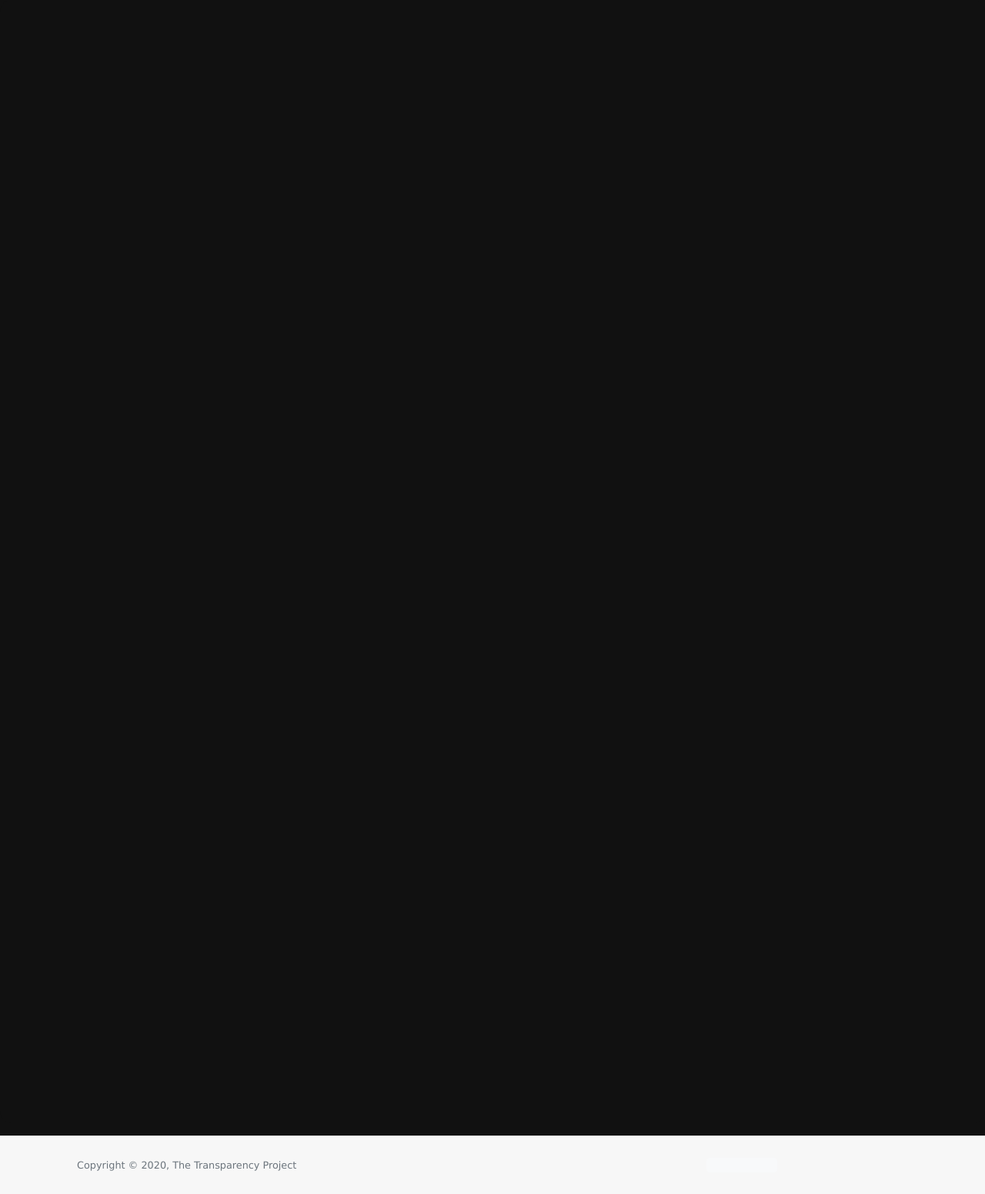
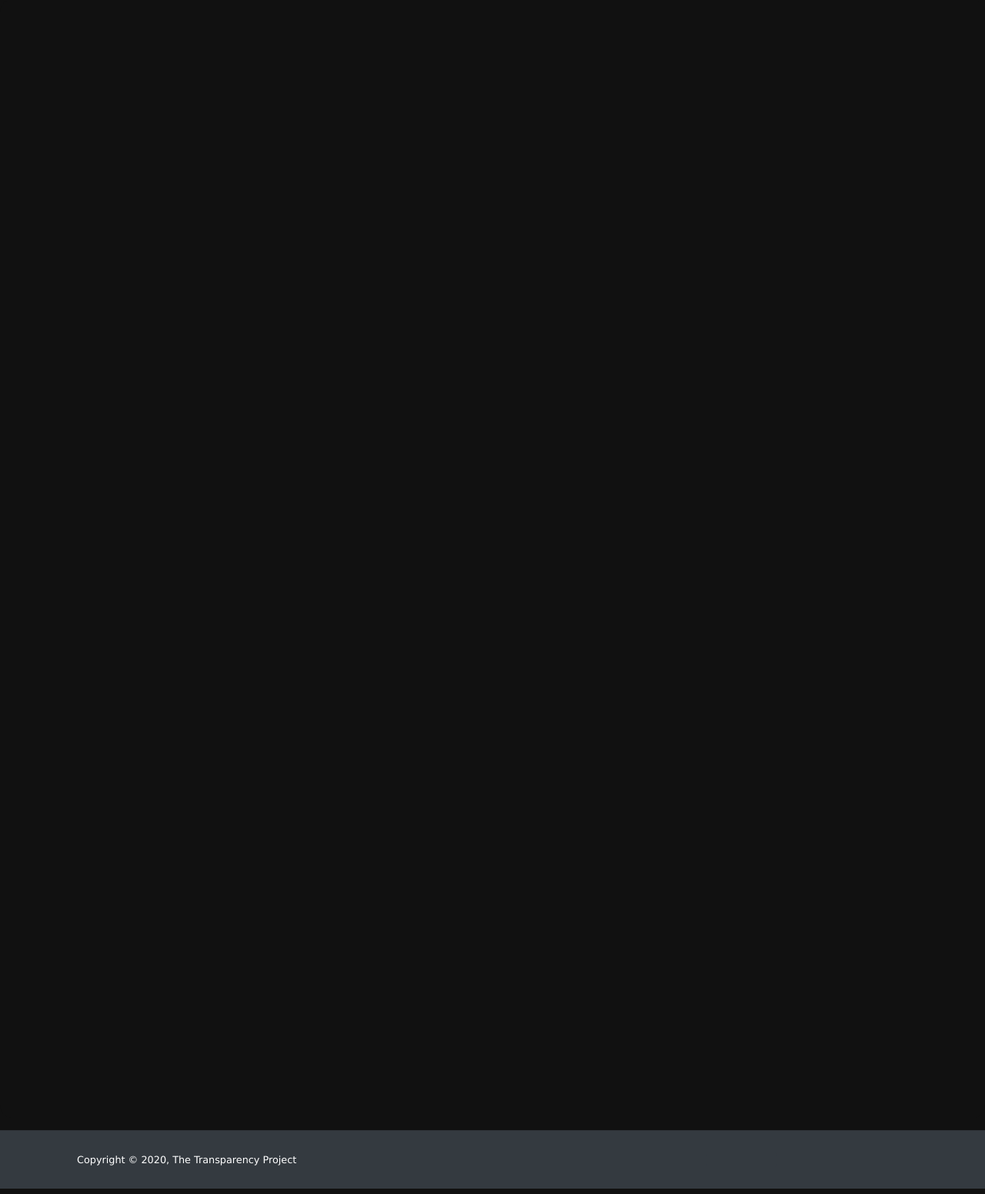
Before and after one commit to datascienceucsc/dss-cruzhacks, a Flask app: template server/server/templates/national_report.html in a window 1280 px wide. Shown: the part 404-1955 px from the top of the page at 77% size. Run offline with Flask 3, Linux system fonts and the light colour scheme; the template is opened without the code that fills it, so the values that code supplies are empty; parts of the project's set-up code (start-up, migrations or seed data) failed here and were passed over; some libraries are stand-ins or nearby versions.

Commit message:
fix merge conflicts, push style fixes

```diff
--- a/server/dash/overall_spending_chloro.py
+++ b/server/dash/overall_spending_chloro.py
@@ -66,6 +66,7 @@ app = dash.Dash(__name__, external_stylesheets=["http://transparencyproject.tech
 
 app.layout = html.Div(
     children=[
+        html.Hr(style={"margin-bottom": "73px"}),
         dcc.Dropdown(
             id='dropdown',
             options = [
--- a/server/server/static/graph.css
+++ b/server/server/static/graph.css
@@ -33,6 +33,10 @@ h2#popularity, h2#presence {
   color: #eeeeee !important;
 }
 
+hr {
+  width: 90%;
+}
+
 h1, h2, h4, #candidate_drop {
  padding-right: 8%;
   padding-left: 8%;
--- a/server/server/static/main.css
+++ b/server/server/static/main.css
@@ -58,10 +58,10 @@ div.card.text-white.bg-dark.mb-3 {
   background: none;
 }
 
-.jumbotron.text-center {
+/* .jumbotron.text-center {
   height: 90vh;
   margin-bottom: 3rem;
-}
+} */
 
 .nav-link {
   border-top: none;
@@ -192,6 +192,11 @@ a.btn.btn-outline-danger.btn-lg {
   }
 }
 
+.display-2 {
+  font-weight: bold;
+  margin-top: 0px;
+}
+
 #testingAnimation1 {
   position: relative;
   height: 10px;
@@ -288,3 +293,7 @@ a.btn.btn-outline-danger.btn-lg {
 p.desc {
   color: white;
 }
+
+#rick {
+
+}
--- a/server/server/templates/home.html
+++ b/server/server/templates/home.html
@@ -16,8 +16,9 @@
   <div id="testingAnimation1"></div>
   <div id="testingAnimation2"></div>
   <div id="testingAnimation3"></div>
+  <div class="mb-3">
   <div class="jumbotron text-center">
-    <h1 class="display-2 text-center">
+    <h1 class="jumbotron display-2 text-center">
       <span class="americaRed">The</span>
       <span class="americaWhite">Transparency</span>
       <span class="americaDarkBlue">Project</span>
@@ -41,6 +42,7 @@
       role="button"
       >Take Action</a
     >
+  </div>
   </div>
   <div class="container-fluid" style="height: auto;">
     <h1 class="display-4 text-center americaWhite">Candidates</h1>
--- a/server/server/templates/layout.html
+++ b/server/server/templates/layout.html
@@ -68,13 +68,13 @@
      </div>
      </header>
 
-   <footer class="card-footer text-muted">
+   <footer class="card-footer bg-dark">
       <div class="container">
         <div class="row">
-          <small class="col-sm-9">
+          <small class="col-sm-9" style="color: white;">
             Copyright &copy; 2020, The Transparency Project
           </small>
-          <button type="button" class="btn btn-light col-sm-1" data-toggle="modal" data-target="#exampleModalCenter">
+          <button type="button" class="btn btn-dark col-sm-1" data-toggle="modal" id="rick" data-target="#exampleModalCenter">
           </button>
         </div>
       </div>
--- a/server/server/templates/national_report.html
+++ b/server/server/templates/national_report.html
@@ -18,10 +18,9 @@
     <iframe
       src="{{ iframesrc }}"
       frameborder="0"
-      height="660px"
+      height="580px"
       width="1200px"
     ></iframe>
-    <hr>
     <!-- <p class="desc container">
       This chart displays how money is spent absolutely and per capita
       across the States.
@@ -29,7 +28,7 @@
     <iframe
       src="{{ iframesrc_map }}"
       frameborder="0"
-      height="800px"
+      height="873px"
       width="1200px"
     ></iframe>
   </div>
```
